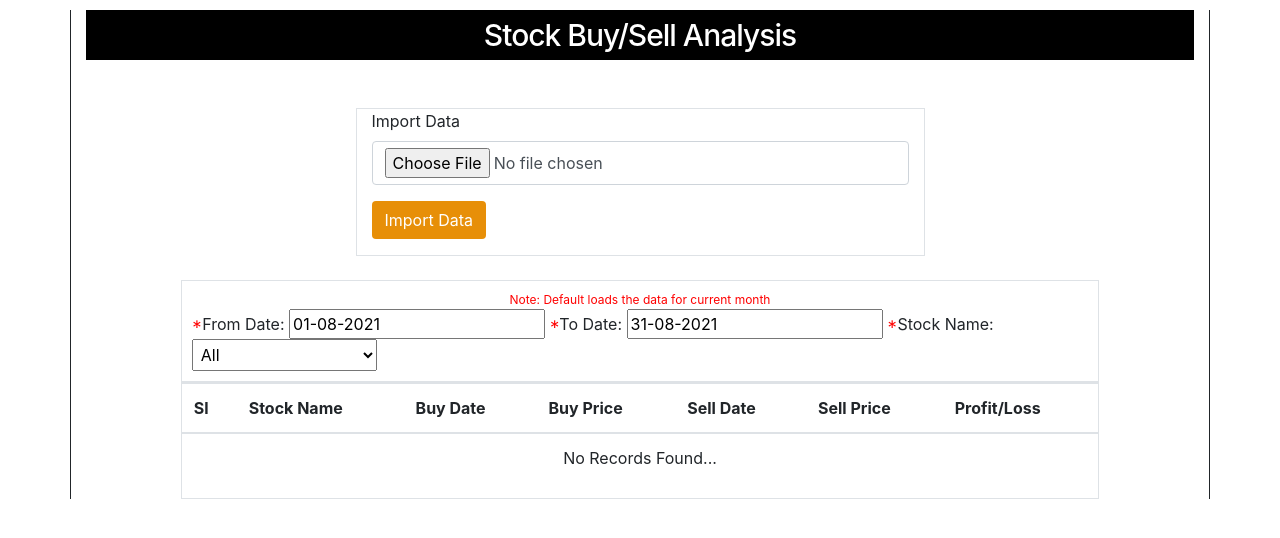
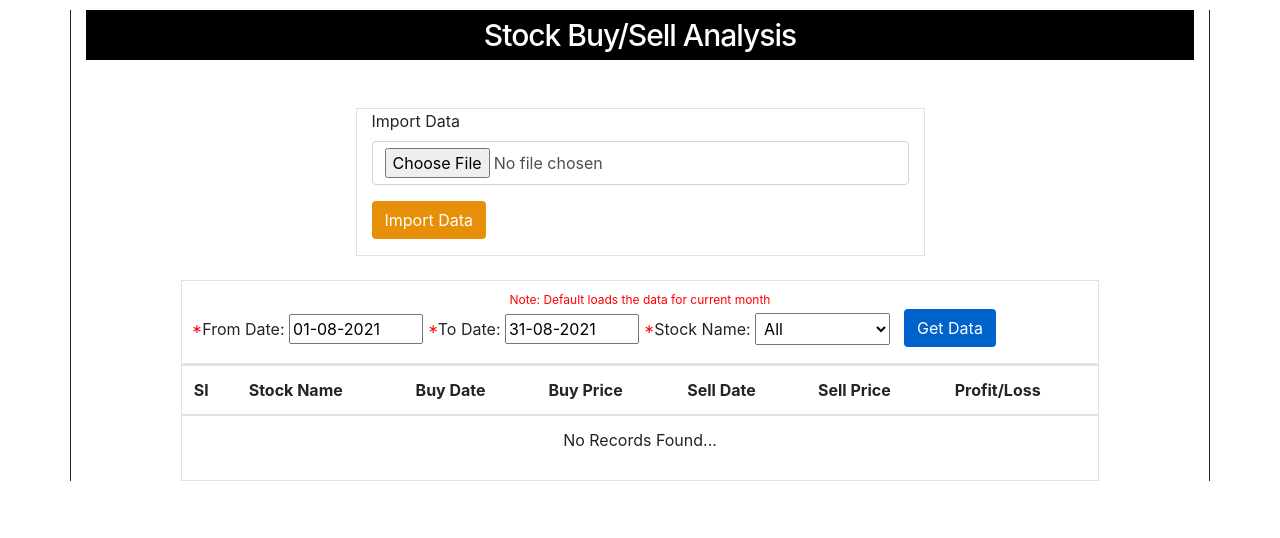
Before and after one commit to pavananure/stock-analysis, a PHP site: page / in a window 1280 px wide. Shown: the top 538 px of the page. Run offline with PHP 8.4, Linux system fonts and the light colour scheme; data that the repository does not hold is empty; some libraries are stand-ins or nearby versions.

Commit message:
Get data ajax is added

```diff
--- a/controllers/import-controller.php
+++ b/controllers/import-controller.php
@@ -28,8 +28,10 @@ class ImportController
     {
         $fileName = '';
 
+        $imported = false;
         // if file size is not empty
         if (isset($_FILES['file']) && $_FILES['file']['size'] > 0) {
+            $imported = true;
             // reading tmp_file name
             $fileName = $_FILES['file']['tmp_name'];
 
@@ -39,8 +41,9 @@ class ImportController
             $arrayGroup = $this->group_by('1', $arrayFromCSV);
             unset($arrayGroup['stock_name']);
 
-            // echo '<pre>',print_r($arrayGroup),'</pre>';
-            // exit;
+            // Open a file in write mode ('w')
+            $error_filename = 'logs/error_log_' . date('d_m_Y') . '.csv';
+            $fp = fopen($error_filename, 'a');
 
             $results = [];
             $counter = 0;
@@ -58,6 +61,13 @@ class ImportController
                     $check_stock = $this->conn->query($check_stock_sql);
 
                     if ($check_stock->num_rows > 0) {
+                        fputcsv($fp, [
+                            '[' . date('d-m-Y H:i:s') . ']',
+                            $stocks[$ikey][0],
+                            $key,
+                            $stocks[$ikey][2],
+                            'error! duplicate record',
+                        ]);
                         continue;
                     } else {
                         // inserting values into the table
@@ -93,6 +103,8 @@ class ImportController
                     }
                 }
             }
+
+            fclose($fp);
 
             // inserting values into the table
             $insert_profit_sql =
@@ -130,6 +142,12 @@ class ImportController
             "' ORDER BY FIELD(stock_name, ''), profit_loss DESC";
         $select_profit = $this->conn->query($select_profit_sql);
         ?>
+
+         <?php if ($imported) { ?>
+            <div style="text-align: center;background-color:#00e835;">Records Processed Successfully. Duplicate records excluded (<a href="/stock-analysis/logs/error_log_<?php echo date(
+                'd_m_Y'
+            ); ?>.csv" download>Download Error Log</a>)</div>
+         <?php } ?>
 
          <table class="table">
                  <thead>
--- a/index.php
+++ b/index.php
@@ -46,23 +46,29 @@ $importCtrl = new ImportController($conn);
 						<div style="font-size:12px;color:red;text-align:center;">
 							Note: Default loads the data for current month
 						</div>
-						<span style="color:red">*</span>From Date: <input type = "text" id = "fromdate">
-						<span style="color:red">*</span>To Date: <input type = "text" id = "todate">
+						<span style="color:red">*</span>From Date: <input type = "text" id = "fromdate" style="width: 15%;">
+						<span style="color:red">*</span>To Date: <input type = "text" id = "todate" style="width: 15%;">
 						<span style="color:red">*</span>Stock Name:
-						<?php  $sel_stock_sql = "SELECT stock_name FROM stock_import GROUP BY stock_name";
-        					   $stocks = $conn->query($sel_stock_sql); ?>
-						<select style="width: 185px;padding: 4px;">
+						<?php
+      						$sel_stock_sql =
+          						'SELECT stock_name FROM stock_import GROUP BY stock_name';
+      						$stocks = $conn->query($sel_stock_sql);
+      					?>
+						<select id = "stock_name" style="width: 15%;padding: 4px;">
 							<option value="0">All</option>
 							<?php if ($stocks->num_rows > 0) {
            						// output data of each row
            						$count = 1;
-           							while ($row = $stocks->fetch_assoc()) { ?>
-                 						<option value="<?php echo $count; ?>"> <?php echo $row['stock_name']; ?> </td>
-            						<?php ++$count;}
-       							} ?>
+           						while ($row = $stocks->fetch_assoc()) { ?>
+                 					<option value="<?php echo $count; ?>"><?php echo $row[
+    								'stock_name'
+								]; ?></option>
+            					<?php ++$count;}
+       						} ?>
 						</select>
+						<button name="get_data" class="btn get_data" style="background-color: #0062cc; color: #ffffff;margin-bottom: 6px;margin-left: 10px;"> Get Data </button>
 					</div>
-					<div class="m-auto border shadow">
+					<div class="m-auto border shadow result-table">
 						<?php $importResult = $importCtrl->index(); ?>
 					</div>
 				</div>
@@ -84,6 +90,64 @@ $importCtrl = new ImportController($conn);
 			$( "#fromdate" ).datepicker({ dateFormat: 'dd-mm-yy' }).datepicker("setDate",firstDate);
             $( "#todate" ).datepicker({ dateFormat: 'dd-mm-yy' }).datepicker("setDate",lastDate);
          });
-      </script>
+
+		$(".get_data").click(function(e){
+			e.preventDefault();
+
+			var from_date_obj = $( "#fromdate" ).val().split("-");
+			var to_date_obj = $( "#todate" ).val().split("-");
+			var from_date = new Date(from_date_obj[2],parseInt(from_date_obj[1])-1,from_date_obj[0]);
+			var to_date = new Date(to_date_obj[2],parseInt(to_date_obj[1])-1,to_date_obj[0]);
+
+			if(to_date >= from_date){
+				$.ajax({
+        			type:"GET",
+        			url:"getDataAjax.php",
+        			data:{'from_date': $( "#fromdate" ).val(), 'to_date': $( "#todate" ).val(), 'stock_name': $("#stock_name option:selected").text()},
+        			success:function (data) {
+        				//console.log(data);
+						$(".result-table").empty();
+						var str='<table class="table">\
+						<thead><th> Sl </th><th> Stock Name </th>\
+						<th> Buy Date </th><th> Buy Price </th>\
+						<th> Sell Date </th><th> Sell Price </th>\
+						<th> Profit/Loss </th></thead>';
+
+						var json_data = JSON.parse(data);
+
+						if(json_data.length > 0){
+							for(var i=0;i<json_data.length;i++){
+								str = str + '<tr style="';
+
+            					if (parseInt(json_data[i]['profit_loss']) > 0) {
+                					str = str + 'background-color: #52ff69;';
+             					} else if (parseInt(json_data[i]['profit_loss']) < 0) {
+                					str = str + 'background-color: #ff4c43;';
+             					} else {
+                					str = str + 'background-color: #f0ff0c;';
+             					}
+
+								str = str + '>';
+
+								str = str + '<td>'+(1+i)+'</td><td>'+json_data[i]['stock_name']+'</td>\
+								<td>'+json_data[i]['buy_date']+'</td>\
+								<td>'+json_data[i]['buy_price']+'</td>\
+								<td>'+json_data[i]['sell_date']+'</td>\
+								<td>'+json_data[i]['sell_price']+'</td>\
+								<td>'+json_data[i]['profit_loss']+'</td>';
+							}
+						} else {
+							str = str + '<tr><td  colspan="7" style="text-align: center;"> No Records Found... </td></tr>';
+						}
+
+						str = str + '</table>';
+						$(".result-table").append(str);
+        			}
+    	 		});
+			} else {
+				alert('To date should be greater than from date');
+			}
+		});
+    </script>
 </body>
 </html>
```
Also changed, not shown: GetDataAjax.php (added, +54 -0 lines).
